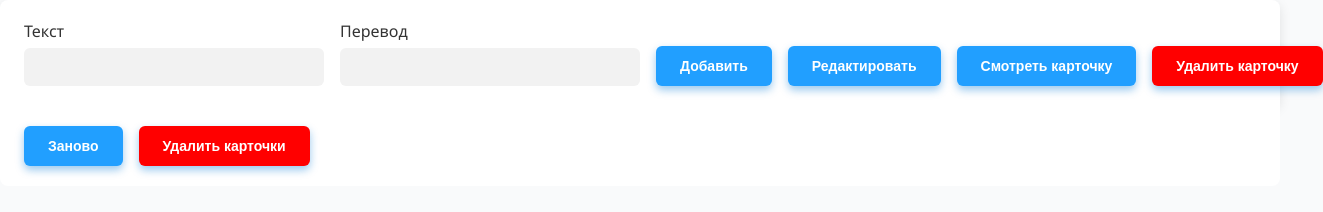
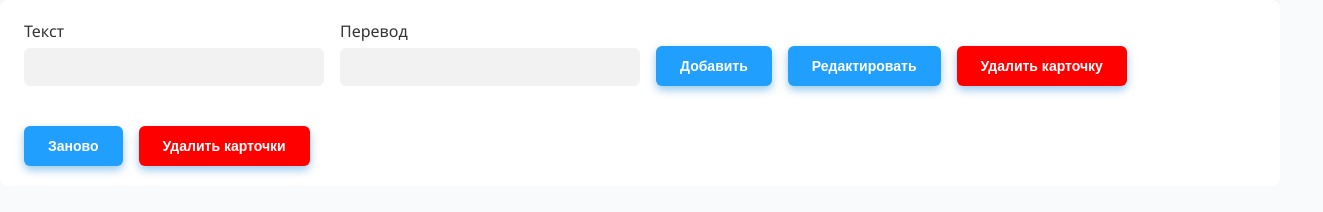
Before and after one commit to s1nglmine/Flash-cards, a plain HTML site: page index.html in a window 1280 px wide. Shown: the whole page, 1323 px wide, since content can reach past the window. Drawn offline with Linux system fonts and the light colour scheme.

Commit message:
Update index.html

```diff
--- a/index.html
+++ b/index.html
@@ -18,8 +18,8 @@
     </div>
     <button type="button" id="addButton">Добавить</button>
     <button type="button" id="editButton">Редактировать</button>
-    <button type="button" id="viewButton">Смотреть карточку</button>
     <button type="button" id="deleteButtonCard">Удалить карточку</button>
+
 
   </div>
   <div class="buttons">
@@ -30,6 +30,8 @@
 
   </div>
 
+
+
   <script src="script.js"></script>
 </body>
 </html>
```
